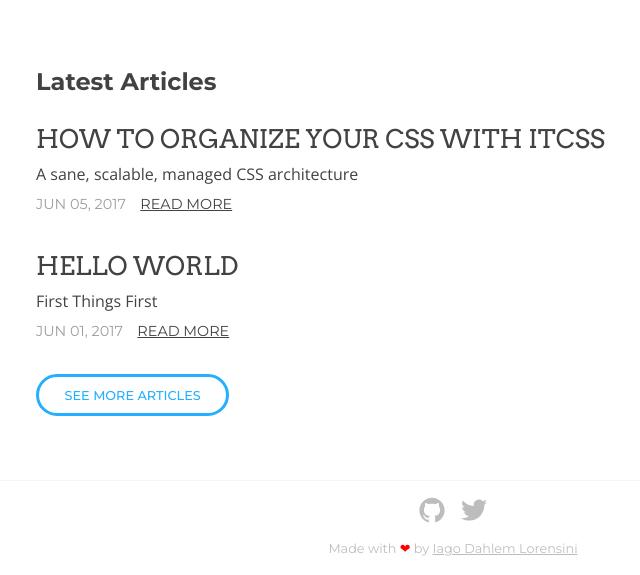
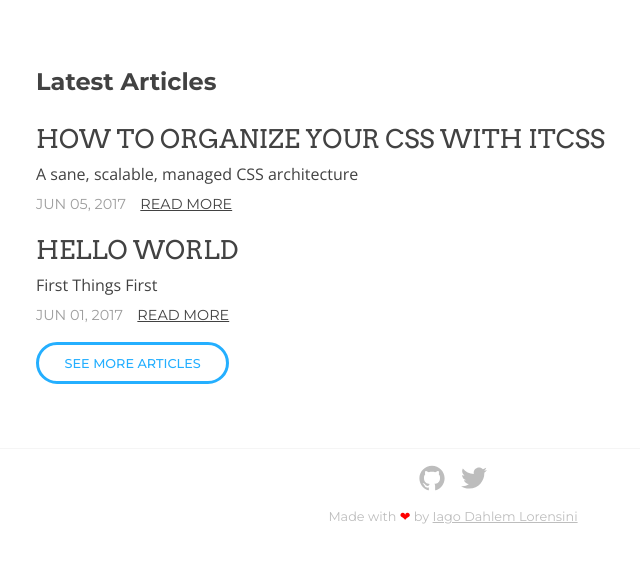
Before and after one commit to iagodahlem/iagodahlem.com, a Jekyll site: the page built from index.html, in a window 1280 px wide and 1043 px high. Shown: the part 468-1043 px from the top of the window, without its empty margins (187-827 px from the left). Built offline with Jekyll 4.4.1, drawn with Linux system fonts in a browser that asks for light colours; the list of posts is cut into pages by our own code.

Commit message:
Rename post list classes

```diff
--- a/_sass/layout/_post-list.scss
+++ b/_sass/layout/_post-list.scss
@@ -2,11 +2,11 @@
 // Post List
 // ====================================================================
 
-.postList {
+.post-list {
   width: 100%;
 
   &:not(:last-child) {
-    margin-bottom: 2em;
+    margin-bottom: 1em;
   }
 }
 
@@ -14,7 +14,7 @@
 // Title
 // ===========================================
 
-.postList__title {
+.post-list__title {
   font-family: $font-arvo;
   font-size: 1.3em;
   font-weight: $weight-500;
@@ -43,7 +43,7 @@
 // Description
 // ===========================================
 
-.postList__description {
+.post-list__description {
   margin-top: .2em;
   color: $gray-800;
   font-family: $font-open-sans;
@@ -62,20 +62,16 @@
 // Footer
 // ===========================================
 
-.postList__footer {
+.post-list__footer {
   display: flex;
   margin-top: .5em;
-
-  > a:not(:last-child) {
-    text-decoration: none;
-  }
 }
 
-.postList__date {
+.post-list__date {
   color: $gray-500;
 }
 
-.postList__link {
+.post-list__link {
   margin-left: 1em;
   color: $gray-800;
   text-decoration: underline;
@@ -86,22 +82,22 @@
   }
 }
 
-.postList__date,
-.postList__link {
+.post-list__date,
+.post-list__link {
   font-size: .8em;
   text-transform: uppercase;
 }
 
 @include tablet {
-  .postList__date,
-  .postList__link {
+  .post-list__date,
+  .post-list__link {
     font-size: .9em;
   }
 }
 
 @include desktop {
-  .postList__date,
-  .postList__link {
+  .post-list__date,
+  .post-list__link {
     font-size: .9em;
   }
 }
--- a/index.html
+++ b/index.html
@@ -7,18 +7,18 @@
 </h2>
 
 {% for post in paginator.posts %}
-  <div class="postList">
-    <h3 class="postList__title">
+  <div class="post-list">
+    <h3 class="post-list__title">
       <a href="{{ post.url }}">{{ post.title }}</a>
     </h3>
 
-    <p class="postList__description">
+    <p class="post-list__description">
       {{ post.description }}
     </p>
 
-    <div class="postList__footer">
-      <p class="postList__date">{{ post.date | date: site.date_format }}</p>
-      <a class="postList__link" href="{{ post.url }}">Read More</a>
+    <div class="post-list__footer">
+      <p class="post-list__date">{{ post.date | date: site.date_format }}</p>
+      <a class="post-list__link" href="{{ post.url }}">Read More</a>
     </div>
   </div>
 {% endfor %}
```
Also changed, not shown: blog.html (+6 -6 lines).
